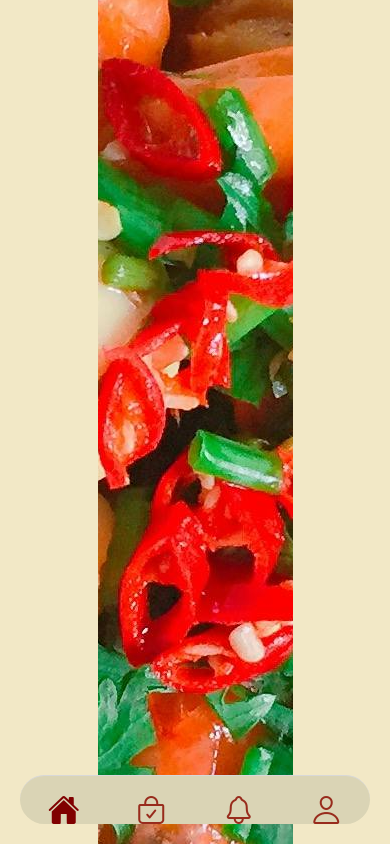
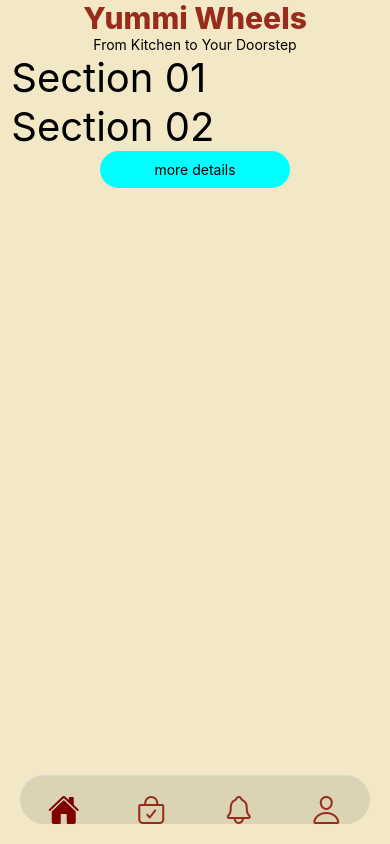
Before and after one commit to Faisul0404/YummiHotel, a React Native app: screen /TabNavigator in a window 390 px wide. Built offline with nearby package versions, Linux system fonts and the light colour scheme.

Commit message:
headline changed to separetly on home screen

```diff
--- /dev/null
+++ b/src/components/Headline.jsx
@@ -0,0 +1,29 @@
+import {StyleSheet, Text, View, SafeAreaView} from 'react-native';
+import React from 'react';
+
+export default function Headline() {
+  return (
+    <View>
+      <SafeAreaView style={{backgroundColor: '#F2E8C6'}}>
+        <View style={styles.container}>
+          {/* <Image source={require('../../assets/pexels-xmtnguyen-699953.jpg')} style={style.img} /> */}
+          <Text style={styles.headerColor}>Yummi Wheels</Text>
+          <Text>From Kitchen to Your Doorstep</Text>
+        </View>
+      </SafeAreaView>
+    </View>
+  );
+}
+
+const styles = StyleSheet.create({
+  container: {
+    // flex: 1,
+    alignItems: 'center',
+    justifyContent: 'top',
+  },
+  headerColor: {
+    fontWeight: '800',
+    fontSize: 30,
+    color: '#982B1C',
+  },
+});
--- a/src/screens/Home.js
+++ b/src/screens/Home.js
@@ -1,59 +1,58 @@
-import React, { useState } from 'react';
-import { Image, SafeAreaView, StyleSheet, Text, TouchableOpacity, View } from 'react-native';
+import React, {useState} from 'react';
+import {
+  Image,
+  SafeAreaView,
+  StyleSheet,
+  Text,
+  TouchableOpacity,
+  View,
+} from 'react-native';
 import AntDesign from 'react-native-vector-icons/AntDesign';
+import Headline from '../components/Headline';
 
 export default function Home() {
-
-  const [iconColor, setIconColor] = useState("black");
+  const [iconColor, setIconColor] = useState('black');
 
   return (
-    <SafeAreaView style={{flex:1, backgroundColor: '#F2E8C6'}}>
-        {/* <View >
-        <TouchableOpacity
-         onPressIn={()=> setIconColor('red')}
-         onPressOut={()=> setIconColor('black')}
-         onPress={()=> navigation.navigate('Welcome')}
-         style={{margin: 10}} >
-          <AntDesign name = 'arrowleft' size={30} color={iconColor} />
-        </TouchableOpacity>
-        </View> */}
-        <View style={style.container}>
-          <Image source={require('../../assets/pexels-xmtnguyen-699953.jpg')} style={style.img} />
-          <Text style={style.headerColor}>Home</Text>
-          <Text>Test One</Text>
+    <>
+      <View style={{flex: 1, backgroundColor: '#F2E8C6'}}>
+        <View>
+        <Headline />
+          <View>
+            <Text style={{fontSize: 40}}> Section 01 </Text>
+          </View>
+          <View>
+            <Text style={{fontSize: 40}}> Section 02 </Text>
+          </View>
+        </View>
 
-          <View style={style.moreButton} >
-     <Text onPress={() => navigation.navigate('Detail')}  >more details</Text>
-     </View>
+        <View style={style.moreButton}>
+          <Text onPress={() => navigation.navigate('Detail')}>
+            more details
+          </Text>
         </View>
-    </SafeAreaView>
-  )
+      </View>
+    </>
+  );
 }
 
-
 const style = StyleSheet.create({
-
-  container: {
-    flex: 1,
-    alignItems: 'center',
-    justifyContent: 'center',
-  },
   img: {
-    width: "50%",
+    width: '50%',
     height: undefined,
     aspectRatio: 1,
   },
-  headerColor: {
-    fontWeight: "800",
-        fontSize: 30,
-        color: 'blue',
-  },
   moreButton: {
-    borderRadius: 10,
-    color: "red",
+    // flex: 1,
+    borderRadius: 20,
+    color: 'red',
     fontSize: 18,
-    backgroundColor: "cyan",
+    backgroundColor: 'cyan',
     padding: 10,
     paddingTop: 10,
+    alignItems: 'center',
+    justifyContent: 'flex-end',
+    marginBottom: 110,
+    marginHorizontal: 100,
   },
-})
+});
```
Also changed, not shown: src/screens/Welcome.js (+21 -13 lines).
